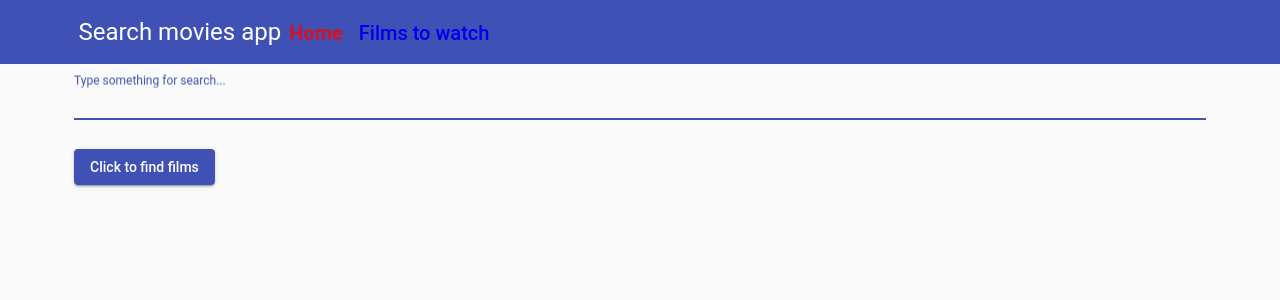
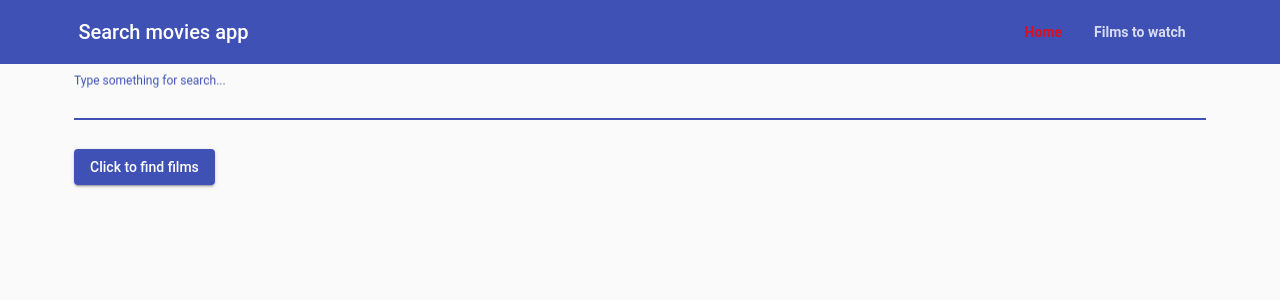
Before and after one commit to igor-provotorov/angular-app-sandbox, an Angular app: page / in a window 1280 px wide. Shown: the top 300 px of the page. Built offline with nearby package versions, Linux system fonts and the light colour scheme.

Commit message:
refactor: change navigation menu structure and styles

```diff
--- a/src/app/navigation-menu/navigation-menu.component.html
+++ b/src/app/navigation-menu/navigation-menu.component.html
@@ -1,15 +1,22 @@
 <mat-toolbar color="primary">
     <div class="wrapper">
-        <span class="mat-h1">Search movies app</span>
-        <span
-            ><a
-                [routerLink]="['/']"
-                routerLinkActive="active"
-                [routerLinkActiveOptions]="{ exact: true }"
-                class="menu-link"
-                >Home</a
-            ></span
-        >
-        <span><a [routerLink]="['films-to-watch']" routerLinkActive="active" class="menu-link">Films to watch</a></span>
+        <p class="title"><a class="title__link" [routerLink]="['/']">Search movies app</a></p>
+        <ul class="navigation-menu">
+            <li class="navigation-menu__link">
+                <a
+                    [routerLink]="['/']"
+                    routerLinkActive="active"
+                    [routerLinkActiveOptions]="{ exact: true }"
+                    class="link mat-typography"
+                    mat-button
+                    >Home</a
+                >
+            </li>
+            <li class="navigation-menu__link">
+                <a [routerLink]="['films-to-watch']" routerLinkActive="active" class="link  mat-typography" mat-button
+                    >Films to watch</a
+                >
+            </li>
+        </ul>
     </div>
 </mat-toolbar>
--- a/src/app/navigation-menu/navigation-menu.component.scss
+++ b/src/app/navigation-menu/navigation-menu.component.scss
@@ -1,14 +1,36 @@
 .wrapper {
+    display: flex;
+    justify-content: space-between;
+    width: 90%;
     margin: 0 auto;
-    width: 90%;
 }
 
-.menu-link {
-    margin: 0.5rem;
+.title {
+    margin: auto 0;
+}
+
+.title__link {
     text-decoration: none;
+    color: #fff;
+}
+
+.navigation-menu {
+    list-style: none;
+}
+
+.navigation-menu__link {
+    box-sizing: border-box;
+    display: inline;
+}
+
+.link {
+    font-weight: 700;
+    box-sizing: border-box;
+    color: #fffc;
+    text-decoration: none;
+    padding: 1rem;
 }
 
 .active {
-    font-weight: 700;
     color: #f00c;
 }
```
